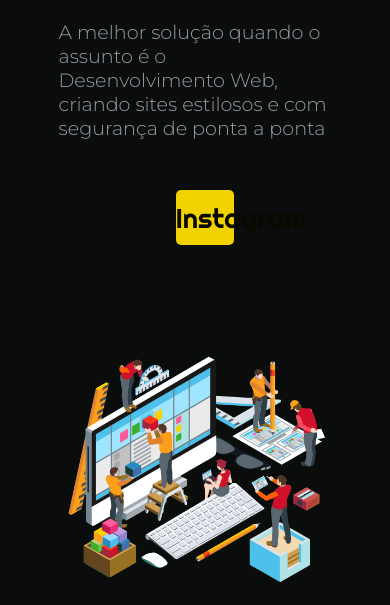
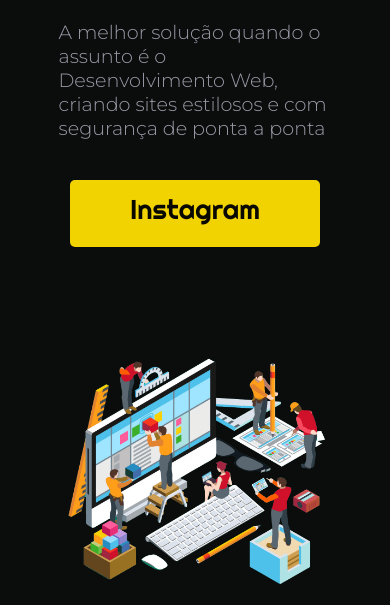
Before and after one commit to EdersonLopes/portfolio, a plain HTML site: page index.html in a window 390 px wide. Shown: the part 239-844 px from the top of the page. Drawn offline with Linux system fonts and the light colour scheme; a web font is replaced by a local one.

Commit message:
alterando botão redes-scociais

```diff
--- a/index.html
+++ b/index.html
@@ -25,7 +25,7 @@
 
             <h1>Edesign</h1>
             <h2>A melhor solução quando o assunto é o Desenvolvimento Web, criando sites estilosos e com segurança de ponta a ponta</h2>
-            <a href="https://www.instagram.com/_edesiign/"><button>Instagram</button></a>
+            <a href="https://www.instagram.com/_edesiign/">Instagram</a>
 
         </div>
 
--- a/style-mobile.css
+++ b/style-mobile.css
@@ -65,7 +65,7 @@ div.left>h2{
     padding-top: 10px;
 }
 
-div.left>button{
+div.left>a{
     width: 250px;
     margin: auto;
 }
@@ -109,7 +109,7 @@ div.port>a.acesso-portifolios:hover{
     color: #F1D302;
 }
 div.port>a>button{
-    width: 30vw;
-    height: 5vh;
+    width: 150px;
+    height: 50px;
 }
 }
--- a/style.css
+++ b/style.css
@@ -89,7 +89,7 @@ h2{
     margin-left: 10%;
 
 }
-div.left>a>button{
+div.left>a{
     width: 15vw;
     height: 55px;
     font-family: 'Righteous', cursive;
@@ -101,6 +101,9 @@ div.left>a>button{
     color: #0a0900;
     border-radius: 5px;
     border: none;
+    text-align: center;
+    padding-top: 3%;
+    text-decoration: none;
 
 }
 div.left>a>button:hover{
```
